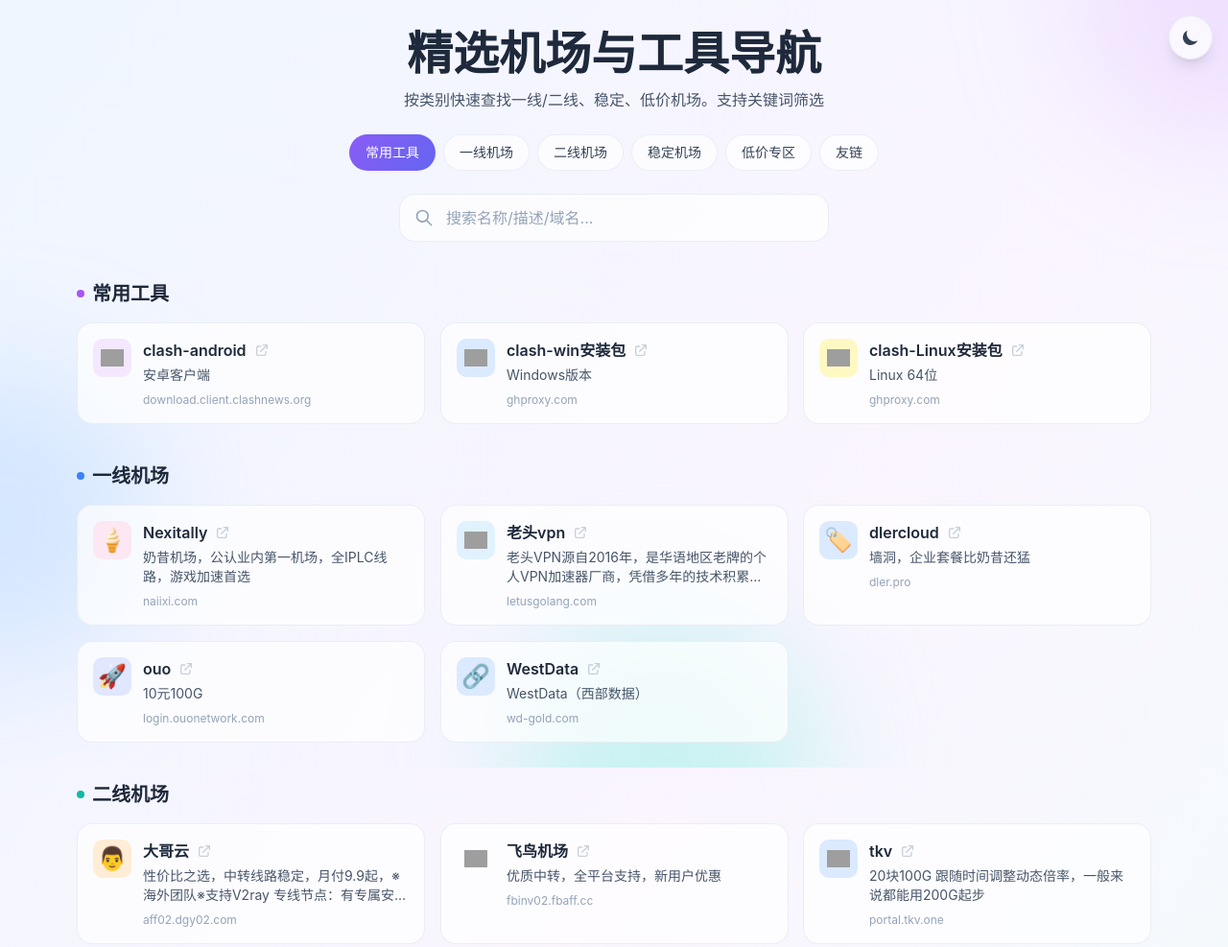
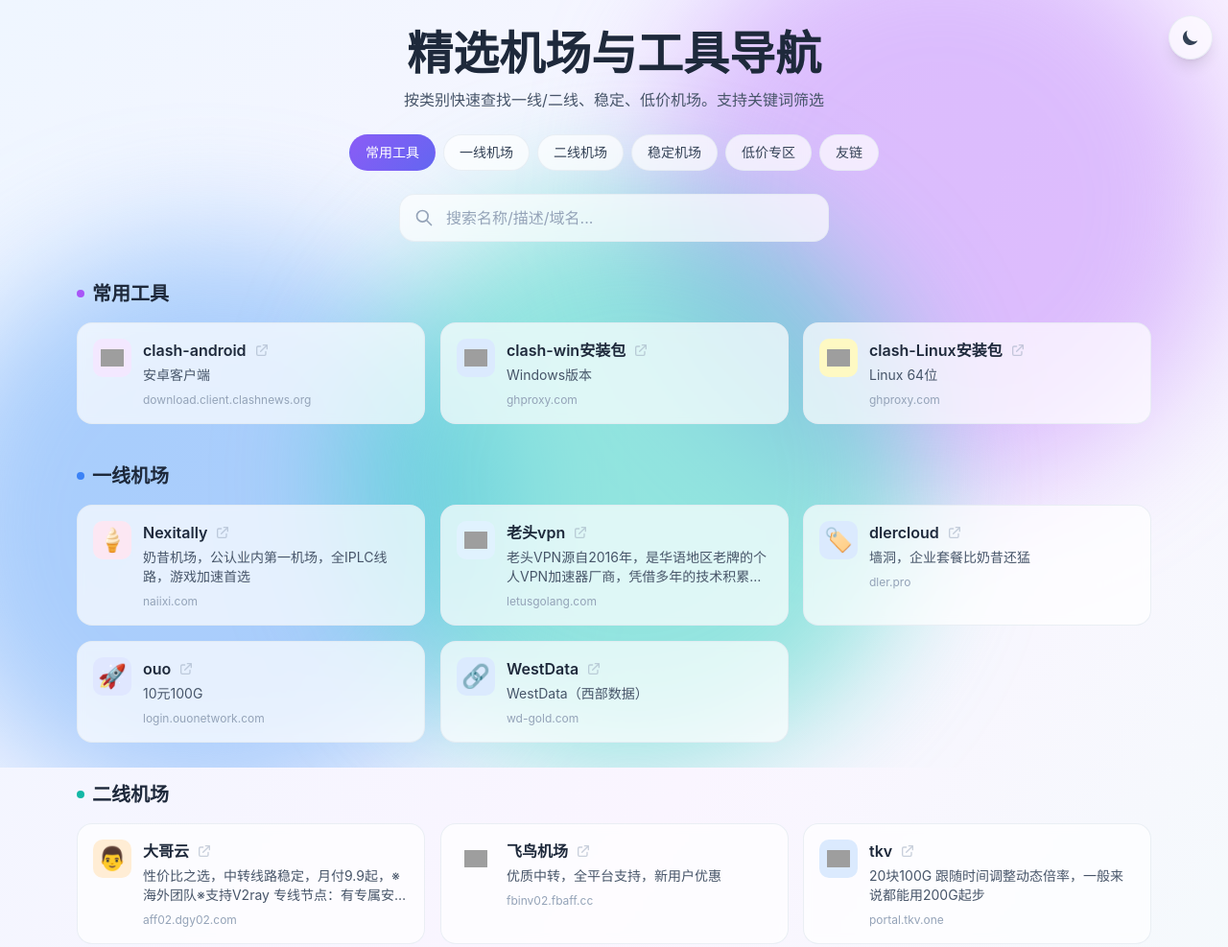
Before and after one commit to 1944059731/daohang, a plain HTML site: page index.html in a window 1280 px wide. Shown: the top 987 px of the page at 96% size. Drawn offline with nearby package versions, Linux system fonts and the light colour scheme; no server answers; grey boxes are pictures that could not be loaded.

Commit message:
style: 背景装饰尺寸大幅增大到600px

```diff
--- a/index.html
+++ b/index.html
@@ -138,9 +138,9 @@
     </noscript>
     <!-- 背景装饰 -->
     <div class="fixed inset-0 overflow-hidden pointer-events-none">
-        <div class="absolute -top-40 -right-40 w-80 h-80 bg-purple-300/30 rounded-full blur-3xl"></div>
-        <div class="absolute top-1/2 -left-40 w-80 h-80 bg-blue-300/30 rounded-full blur-3xl"></div>
-        <div class="absolute -bottom-40 right-1/3 w-80 h-80 bg-teal-300/30 rounded-full blur-3xl"></div>
+        <div class="absolute -top-20 right-0 w-[600px] h-[600px] bg-purple-400/50 rounded-full blur-3xl"></div>
+        <div class="absolute top-1/3 -left-20 w-[600px] h-[600px] bg-blue-400/50 rounded-full blur-3xl"></div>
+        <div class="absolute bottom-0 right-1/4 w-[600px] h-[600px] bg-teal-400/50 rounded-full blur-3xl"></div>
     </div>
 
     <div class="relative z-10 container mx-auto px-4 py-8" style="max-width: 1152px;">
```
